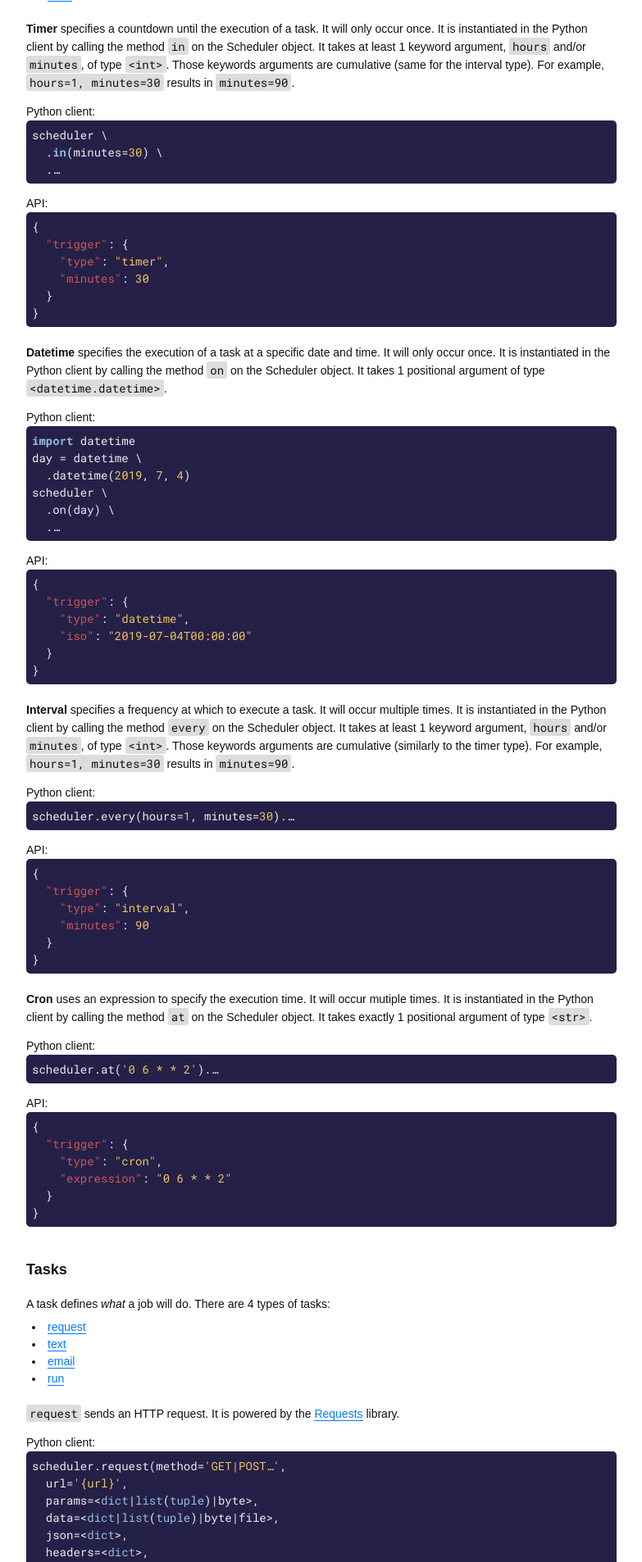
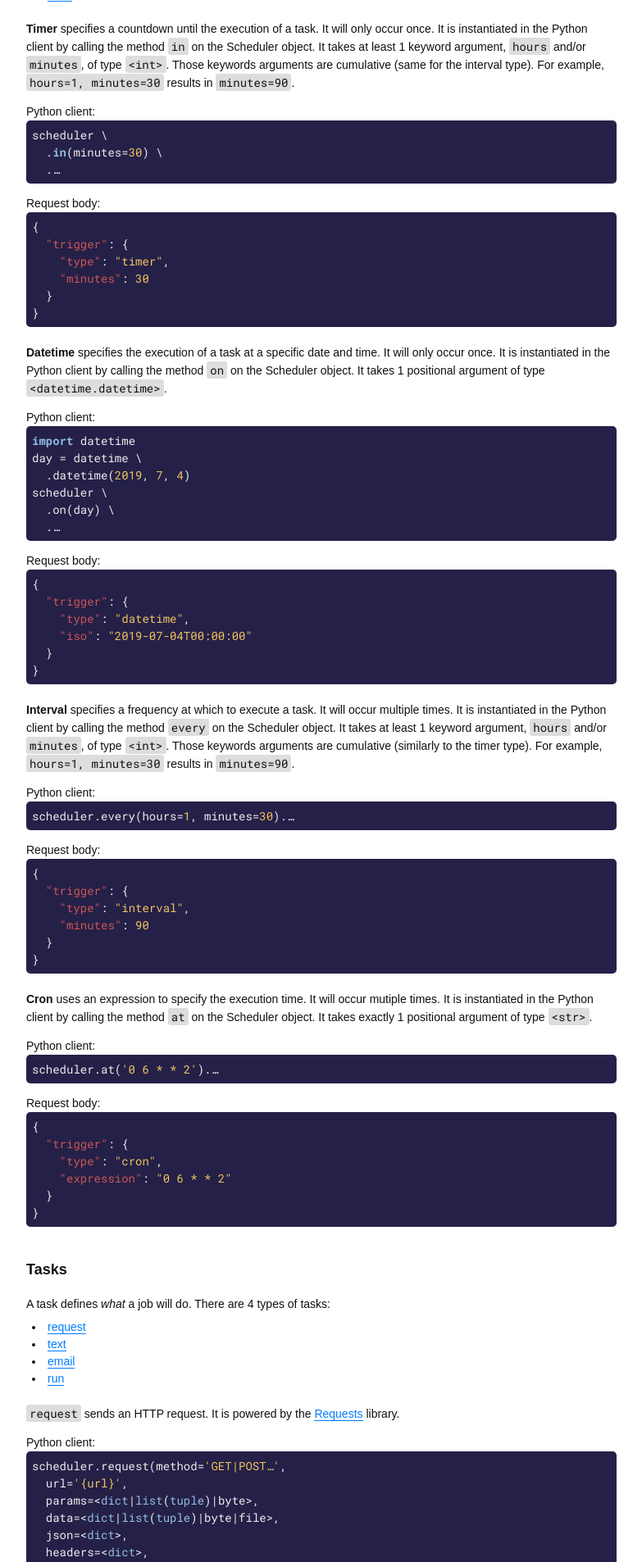
Before and after one commit to gduverger/crono, a Python web app: template api/templates/index.html in a window 1280 px wide. Shown: the part 1635-3541 px from the top of the page at 82% size, without its empty margins (248-1031 px from the left). Run offline with Jinja, Linux system fonts and the light colour scheme; the template is opened without the code that fills it, so the values that code supplies are empty; some libraries are stand-ins or nearby versions; some web fonts are replaced.

Commit message:
Request body

```diff
--- a/api/templates/index.html
+++ b/api/templates/index.html
@@ -110,7 +110,7 @@ Python client:
   </span>.<b class="hljs-keyword-in">in</b>(minutes=30)<span class="br"> \
   </span>.<span class="quiet">&hellip;</span></code></pre>
 
-API:
+Request body:
 <pre><code class="json">{
   "trigger": {
     "type": "timer",
@@ -129,7 +129,7 @@ scheduler<span class="br"> \
   </span>.<b>on</b>(day)<span class="br"> \
   </span>.<span class="quiet">&hellip;</span></code></pre>
 
-API:
+Request body:
 <pre><code class="json">{
   "trigger": {
     "type": "datetime",
@@ -143,7 +143,7 @@ API:
 Python client:
 <pre class="bp"><code class="python">scheduler.<b>every</b>(hours=1, minutes=30).<span class="quiet">&hellip;</span></code></pre>
 
-API:
+Request body:
 <pre><code class="json">{
   "trigger": {
     "type": "interval",
@@ -157,7 +157,7 @@ API:
 Python client:
 <pre class="bp"><code class="python">scheduler.<b>at</b>('0 6 * * 2').<span class="quiet">&hellip;</span></code></pre>
 
-API:
+Request body:
 <pre><code class="json">{
   "trigger": {
     "type": "cron",
@@ -198,7 +198,7 @@ Python client:
   </span>.<span class="quiet">&hellip;</span>
 </code></pre>
 
-API:
+Request body:
 <pre><code class="json">{
   "task": {
     "type": "request",
@@ -288,7 +288,7 @@ scheduler<span class="br"> \
   </span>.Scheduler(token='{token}')
 </code></pre>
 
-			API:
+			Request header:
 <pre><code class="http">Authorization: Bearer {token}</code></pre>
 
 			<a name="errors"></a>
```
